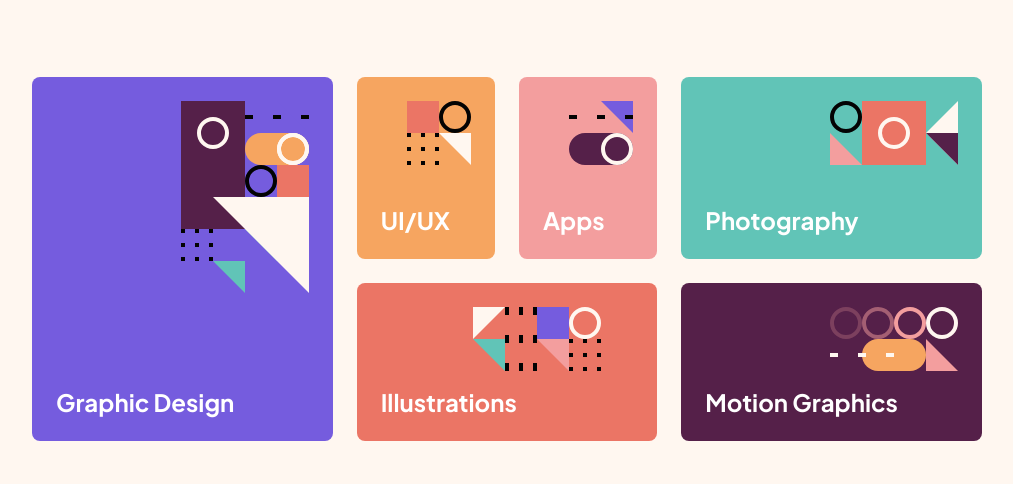
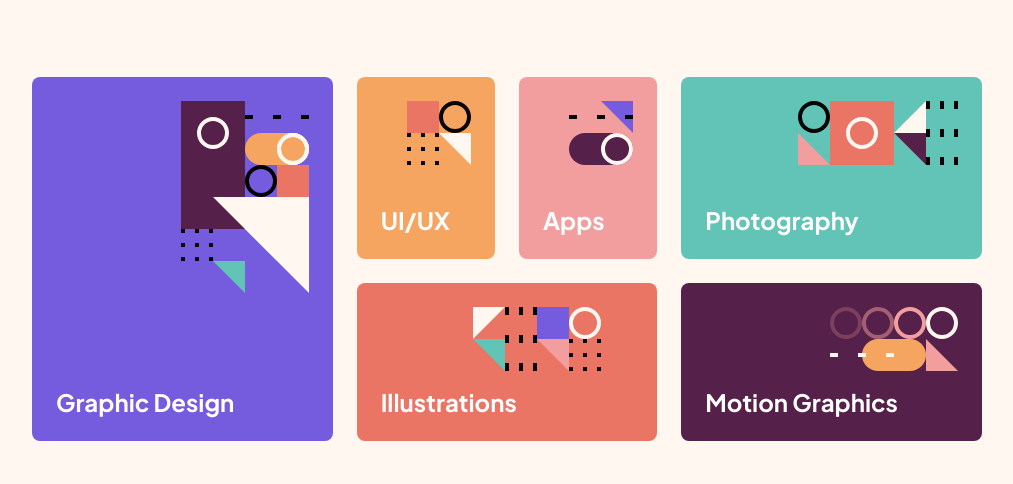
Before and after one commit to valvrauu/single-page-design-portfolio, a website: page index.html in a window 1280 px wide. Shown: the part 316-800 px from the top of the page, without its empty margins (133-1146 px from the left). Drawn offline with Linux system fonts and the light colour scheme.

Commit message:
:ok_hand: style: change pattern-photography svg width to 160

```diff
--- a/index.html
+++ b/index.html
@@ -75,7 +75,7 @@
         </li>
 
         <li class="block-disciplines__item block-disciplines__item--five">
-          <svg width="128" height="64">
+          <svg width="160" height="64">
             <use href="./src/assets/imgs/sprite.svg#pattern-photography"></use>
           </svg>
 
```
